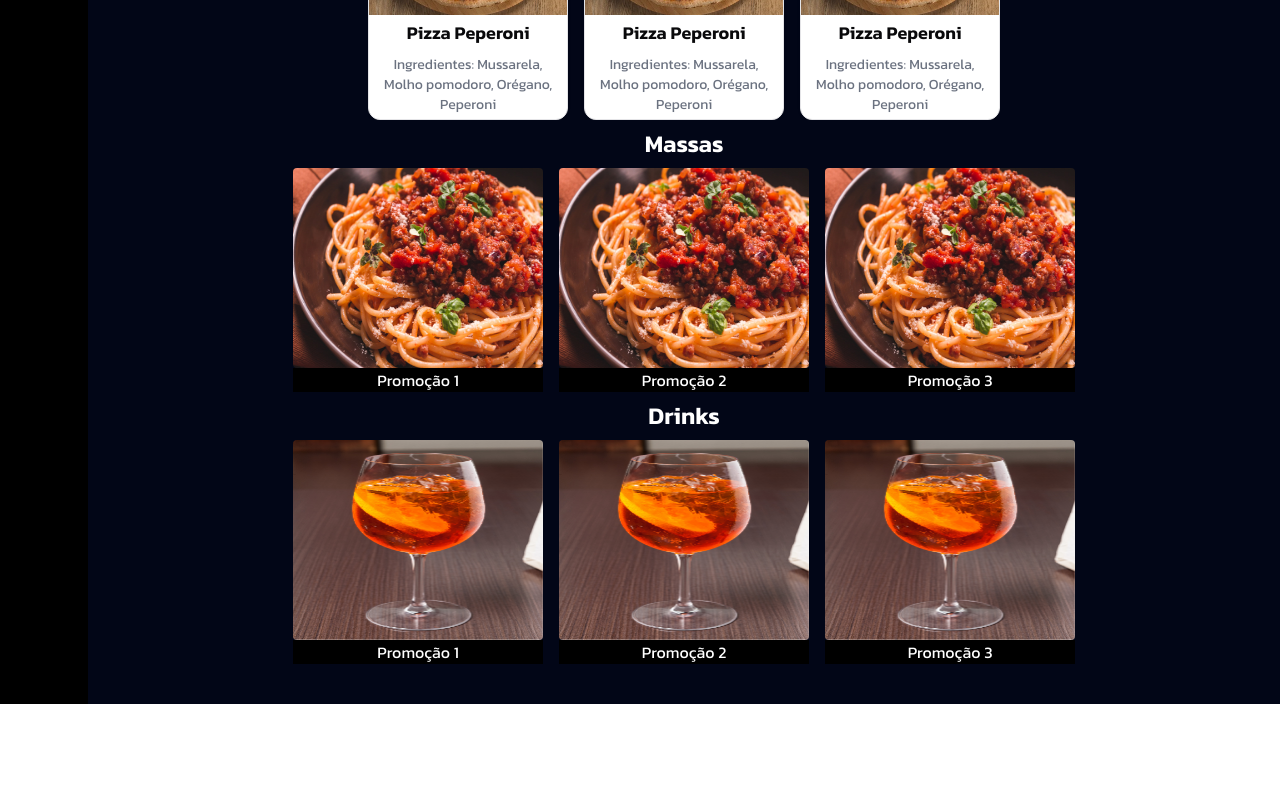
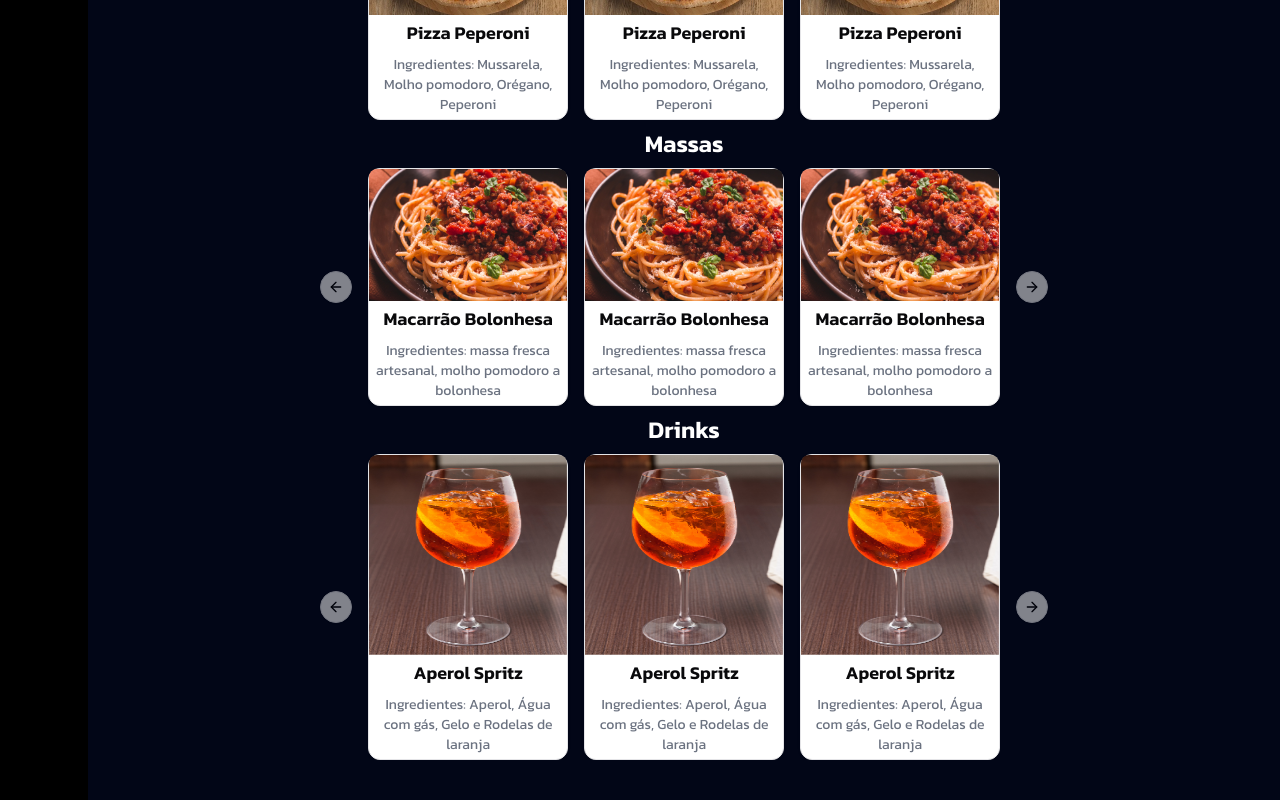
Before and after one commit to victor-roliveira/cardapio-restaurante, a Next.js app: page /cardapio in a window 1280 px wide. Shown: the part 702-1502 px from the top of the page. Before the commit the page ends 1406 px from the top, so only its background shows below. Built offline with nearby package versions, Linux system fonts and the light colour scheme.

Commit message:
feat: add carousel in masses and drinks sections

```diff
--- a/src/app/cardapio/page.tsx
+++ b/src/app/cardapio/page.tsx
@@ -140,73 +140,64 @@ const Cardapio = () => {
           </div>
           <div className="flex flex-col items-center text-white text-center">
             <p className="text-white text-2xl font-semibold py-2">Massas</p>
-            <div className="flex gap-4">
-              <div className="flex flex-col">
+            <Carousel className="mx-15">
+              <CarouselContent>
+                {Array(3)
+                  .fill(null)
+                  .map((_, index) => (
+                    <CarouselItem key={index} className="basis-1/3">
+                      <Card className="w-[200px]">
+                        <CardContent className="w-full flex flex-col justify-center p-0">
                           <Image
                             src={massa}
-                  alt="Imagem das promocoes"
-                  className="w-[250px] h-[200px] rounded-sm"
+                            alt={`Imagem pizza ${index + 1}`}
+                            className="w-full rounded-t-lg"
                           />
-                <div className="bg-black w-full">
-                  <p>Promoção 1</p>
-                </div>
-              </div>
-              <div className="flex flex-col">
-                <Image
-                  src={massa}
-                  alt="Imagem das promocoes"
-                  className="w-[250px] h-[200px] rounded-sm"
-                />
-                <div className="bg-black w-full">
-                  <p>Promoção 2</p>
-                </div>
-              </div>
-              <div className="flex flex-col">
-                <Image
-                  src={massa}
-                  alt="Imagem das promocoes"
-                  className="w-[250px] h-[200px] rounded-sm"
-                />
-                <div className="bg-black w-full">
-                  <p>Promoção 3</p>
-                </div>
-              </div>
-            </div>
+                          <h2 className="p-1 text-lg font-semibold">
+                            Macarrão Bolonhesa
+                          </h2>
+                          <p className="text-sm p-1 text-gray-500">
+                            Ingredientes: massa fresca artesanal, molho pomodoro
+                            a bolonhesa
+                          </p>
+                        </CardContent>
+                      </Card>
+                    </CarouselItem>
+                  ))}
+              </CarouselContent>
+              <CarouselPrevious className="text-black" />
+              <CarouselNext className="text-black" />
+            </Carousel>
           </div>
           <div className="flex flex-col items-center mb-10 text-white text-center">
             <p className="text-white text-2xl font-semibold py-2">Drinks</p>
-            <div className="flex gap-4">
-              <div className="flex flex-col">
+            <Carousel className="mx-15">
+              <CarouselContent>
+                {Array(3)
+                  .fill(null)
+                  .map((_, index) => (
+                    <CarouselItem key={index} className="basis-1/3">
+                      <Card className="w-[200px]">
+                        <CardContent className="w-full flex flex-col justify-center p-0">
                           <Image
                             src={drink}
-                  alt="Imagem das promocoes"
-                  className="w-[250px] h-[200px] rounded-sm"
+                            alt={`Imagem pizza ${index + 1}`}
+                            className="w-full h-[200px] rounded-t-lg"
                           />
-                <div className="bg-black w-full">
-                  <p>Promoção 1</p>
-                </div>
-              </div>
-              <div className="flex flex-col">
-                <Image
-                  src={drink}
-                  alt="Imagem das promocoes"
-                  className="w-[250px] h-[200px] rounded-sm"
-                />
-                <div className="bg-black w-full">
-                  <p>Promoção 2</p>
-                </div>
-              </div>
-              <div className="flex flex-col">
-                <Image
-                  src={drink}
-                  alt="Imagem das promocoes"
-                  className="w-[250px] h-[200px] rounded-sm"
-                />
-                <div className="bg-black w-full">
-                  <p>Promoção 3</p>
-                </div>
-              </div>
-            </div>
+                          <h2 className="p-1 text-lg font-semibold">
+                            Aperol Spritz
+                          </h2>
+                          <p className="text-sm p-1 text-gray-500">
+                            Ingredientes: Aperol, Água com gás, Gelo e Rodelas de laranja
+                          </p>
+                        </CardContent>
+                      </Card>
+                    </CarouselItem>
+                  ))}
+              </CarouselContent>
+              <CarouselPrevious className="text-black" />
+              <CarouselNext className="text-black" />
+            </Carousel>
           </div>
         </section>
       </div>
```
Lines whose indentation alone changed are shown as unchanged.
